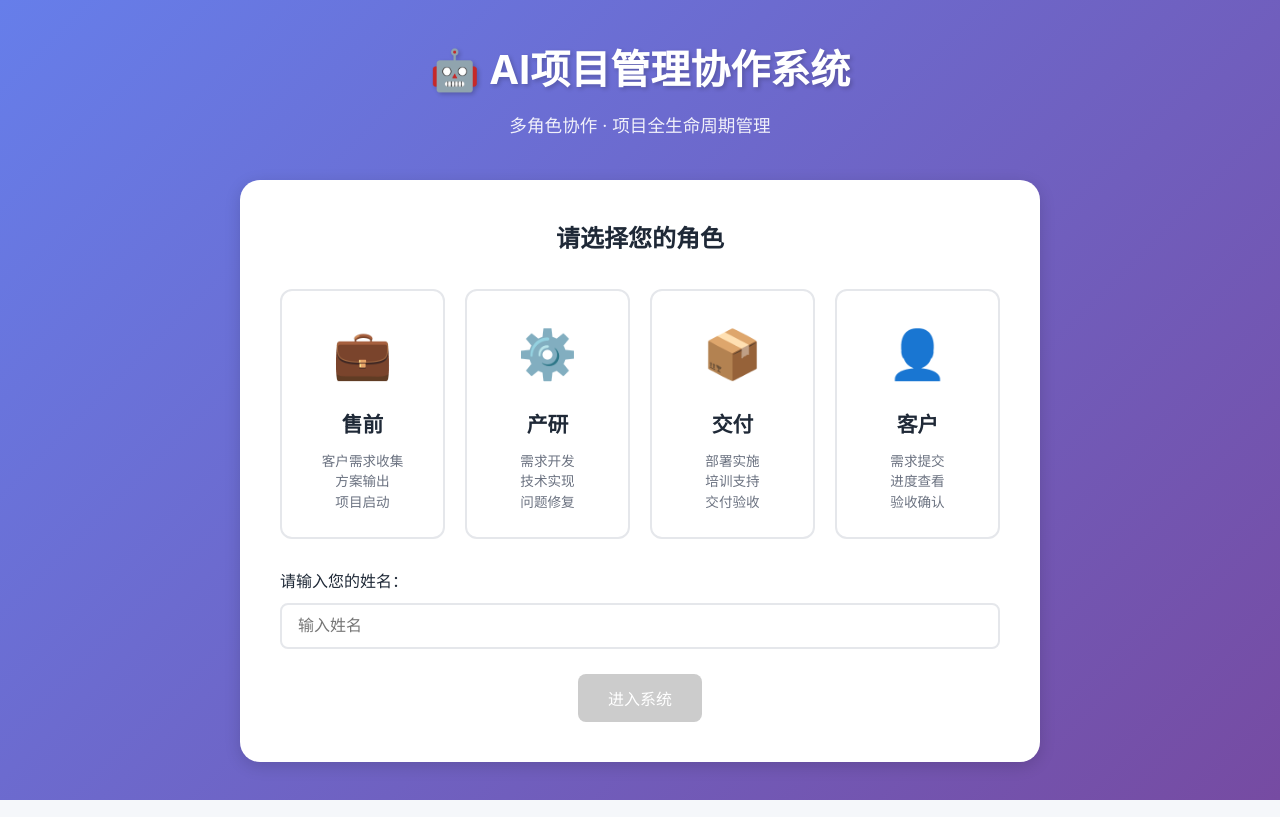
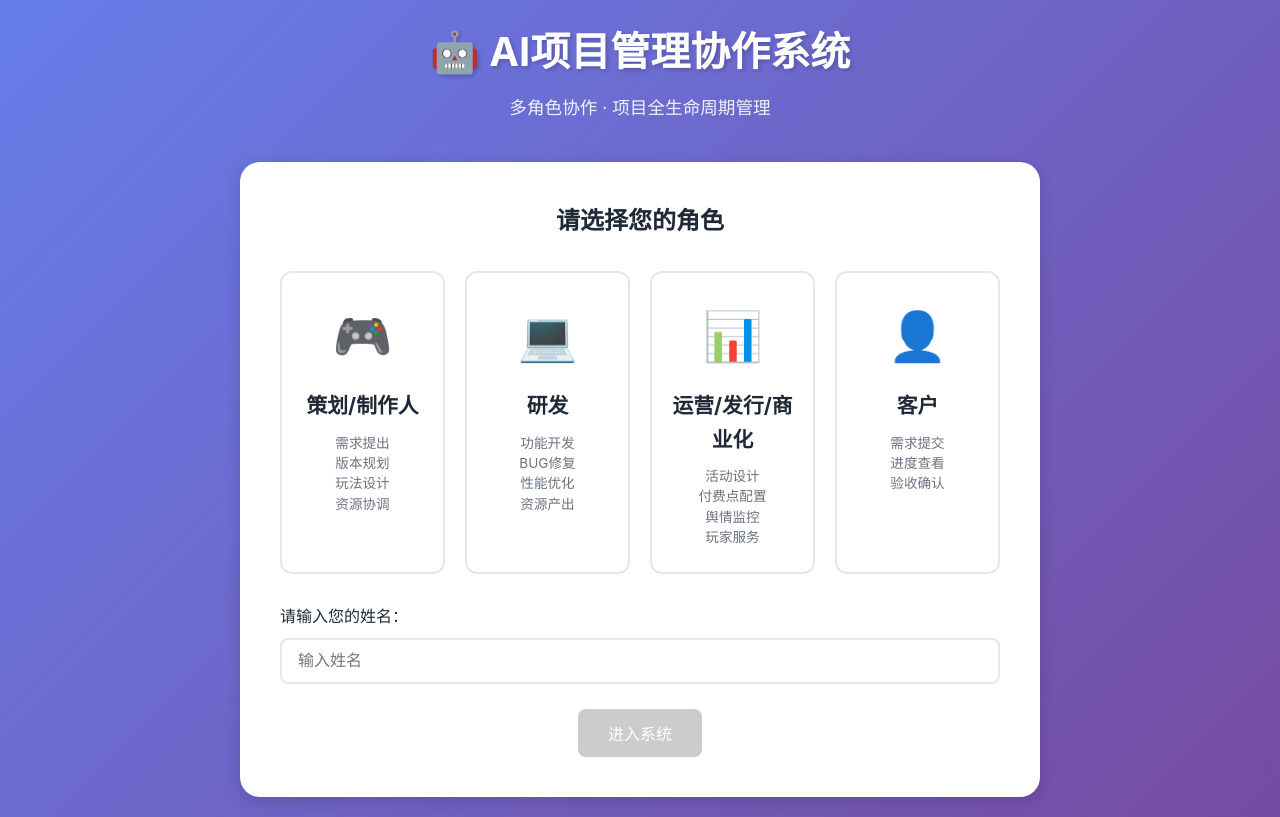
Before and after one commit to 571632313-art/ai-project-management, a website: page index.html in a window 1280 px wide. Drawn offline with Linux system fonts and the light colour scheme.

Commit message:
Update roles to game dev team

```diff
--- a/index.html
+++ b/index.html
@@ -17,20 +17,20 @@
             <div class="role-selection">
                 <h2>请选择您的角色</h2>
                 <div class="role-grid">
-                    <div class="role-card" data-role="presales">
-                        <div class="role-icon">💼</div>
-                        <h3>售前</h3>
-                        <p>客户需求收集<br>方案输出<br>项目启动</p>
+                    <div class="role-card" data-role="planner">
+                        <div class="role-icon">🎮</div>
+                        <h3>策划/制作人</h3>
+                        <p>需求提出<br>版本规划<br>玩法设计<br>资源协调</p>
                     </div>
-                    <div class="role-card" data-role="rd">
-                        <div class="role-icon">⚙️</div>
-                        <h3>产研</h3>
-                        <p>需求开发<br>技术实现<br>问题修复</p>
+                    <div class="role-card" data-role="dev">
+                        <div class="role-icon">💻</div>
+                        <h3>研发</h3>
+                        <p>功能开发<br>BUG修复<br>性能优化<br>资源产出</p>
                     </div>
-                    <div class="role-card" data-role="delivery">
-                        <div class="role-icon">📦</div>
-                        <h3>交付</h3>
-                        <p>部署实施<br>培训支持<br>交付验收</p>
+                    <div class="role-card" data-role="operation">
+                        <div class="role-icon">📊</div>
+                        <h3>运营/发行/商业化</h3>
+                        <p>活动设计<br>付费点配置<br>舆情监控<br>玩家服务</p>
                     </div>
                     <div class="role-card" data-role="customer">
                         <div class="role-icon">👤</div>
```
